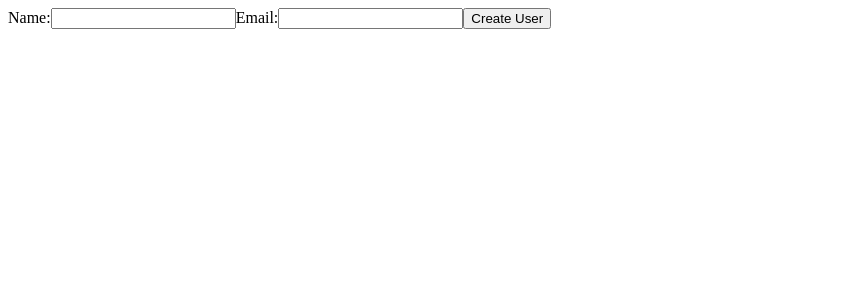
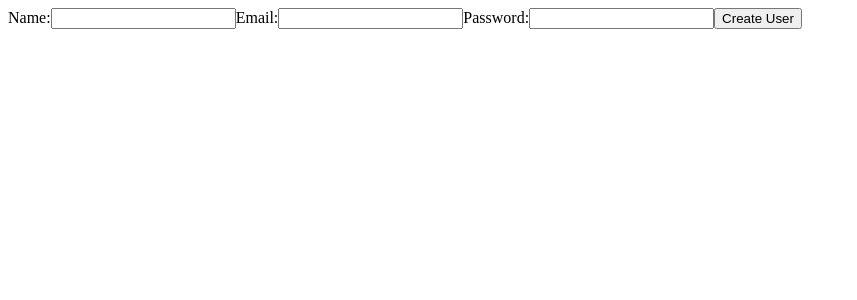
Before and after one commit to adelyntay/dream-tracker-frontend, a React (Vite) app: page / in a window 1280 px wide. Shown: the top 300 px of the page, without its empty margins (0-857 px from the left). Built offline with nearby package versions, Linux system fonts and the light colour scheme.

Commit message:
add password field

```diff
--- a/src/components/CreateUserForm.jsx
+++ b/src/components/CreateUserForm.jsx
@@ -1,20 +1,22 @@
 import { useState } from 'react';
 
-function CreateUserForm() {
-  const [name, setName] = useState('');
-  const [email, setEmail] = useState('');
-
+export default function CreateUserForm() {
+  const [user, setUser] = useState({
+    name: "",
+    email: "",
+    password: "",
+  });
 
   const handleSubmit = async (event) => {
     event.preventDefault();
 
     try {
-      const response = await fetch(`${process.env.SERVER}/api/users`, {
-        method: 'POST',
+      const response = await fetch("/api/users", {
+        method: "POST",
         headers: {
-          'Content-Type': 'application/json'
+          "Content-Type": "application/json"
         },
-        body: JSON.stringify({ name, email }),
+        body: JSON.stringify(user),
       });
       const data = await response.json();
       console.log(data);
@@ -23,27 +25,37 @@ function CreateUserForm() {
     }
   };
 
+  const handleChange = (event) => {
+    setUser({ ...user, [event.target.name]: event.target.value});
+  }
+
   return (
     <form onSubmit={handleSubmit}>
       <label>
         Name:
         <input
-          type="text"
-          value={name}
-          onChange={(event) => setName(event.target.value)}
+          name="name"
+          value={user.name} required
+          onChange={handleChange}
         />
       </label>
       <label>
         Email:
         <input
-          type="email"
-          value={email}
-          onChange={(event) => setEmail(event.target.value)}
+          name="email"
+          value={user.email} required
+          onChange={handleChange}
         />
       </label>
+      <label>
+      Password:
+      <input
+        name="password"
+        value={user.password} required
+        onChange={handleChange}
+      />
+    </label>
       <button type="submit">Create User</button>
     </form>
   );
 }
-
-export default CreateUserForm
```
